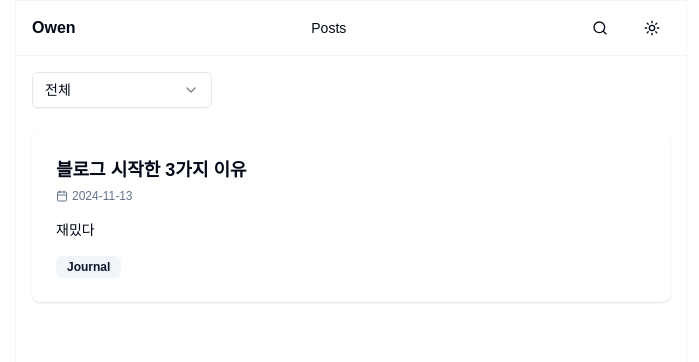
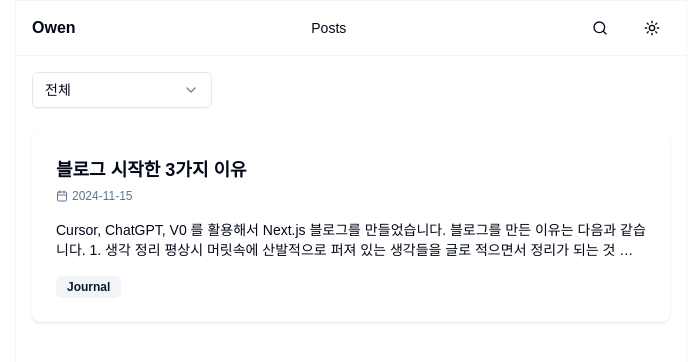
Before and after one commit to tnlvof/owen, a Next.js app: page /posts in a window 1280 px wide. Shown: the top 362 px of the page, without its empty margins (289-988 px from the left). Built offline with nearby package versions, Linux system fonts and the light colour scheme.

Commit message:
feat(posts): add post

```diff
--- a/app/posts/[slug]/page.tsx
+++ b/app/posts/[slug]/page.tsx
@@ -3,6 +3,8 @@ import { getPostBySlug } from "@/lib/utils/mdx";
 import { Mdx } from "@/components/mdx/mdx-components";
 import { notFound } from "next/navigation";
 import { PostLoading } from "@/components/blog/post-loading";
+import { CalendarIcon } from "lucide-react";
+import { Badge } from "@/components/ui/badge";
 
 type Props = {
   params: Promise<{ slug: string }>;
@@ -22,6 +24,12 @@ async function BlogPost({ slug }: { slug: string }) {
     <article className="p-8 mx-auto max-w-2xl min-w-full">
       <header className="mb-8">
         <h1 className="text-2xl font-bold">{post.title}</h1>
+        <div className="mt-2 text-sm text-muted-foreground">
+          <div className="flex items-center text-xs text-muted-foreground">
+            <CalendarIcon className="mr-1 h-3 w-3" />
+            <time dateTime={post.date}>{post.date}</time>
+          </div>
+        </div>
         {post.description && (
           <p className="mt-2 text-xl text-muted-foreground">
             {post.description}
@@ -29,6 +37,19 @@ async function BlogPost({ slug }: { slug: string }) {
         )}
       </header>
       <Mdx source={post.content} />
+      {post.tags && post.tags.length > 0 && (
+        <div className="flex flex-wrap gap-1 mt-8">
+          {post.tags.map((tag) => (
+            <Badge
+              key={tag}
+              variant="secondary"
+              className="text-xs dark:text-blue-200"
+            >
+              {tag}
+            </Badge>
+          ))}
+        </div>
+      )}
     </article>
   );
 }
--- a/components/blog/post-card.tsx
+++ b/components/blog/post-card.tsx
@@ -24,7 +24,16 @@ export function PostCard({ post }: PostCardProps) {
             </div>
           </div>
           <p className="text-sm text-card-foreground line-clamp-2">
-            {post.content.slice(0, 150).replace(/[^\w\sㄱ-ㅎㅏ-ㅣ가-힣]/g, "")}
+            {post.description ||
+              post.content
+                .replace(/^---[\s\S]*?---/, "") // frontmatter 제거
+                .replace(/#+\s/g, "") // 헤더 문법 제거
+                .replace(/\[([^\]]+)\]\([^)]+\)/g, "$1") // 링크 문법에서 텍스트만 추출
+                .replace(/[*_`]/g, "") // 볼드, 이탤릭, 코드 문법 제거
+                .replace(/<br\/>/g, " ") // br 태그 공백으로 변경
+                .replace(/\n/g, " ") // 줄바꿈을 공백으로 변경
+                .trim()
+                .slice(0, 150)}
           </p>
           <div className="flex flex-wrap gap-1">
             {post.tags?.map((tag) => (
--- a/content/posts/2024/블로그 시작.mdx
+++ b/content/posts/2024/블로그 시작.mdx
@@ -1,9 +1,31 @@
 ---
 title: "블로그 시작한 3가지 이유"
 description:
-date: "2024-11-13"
+date: "2024-11-15"
 tags: ["Journal"]
 year: "2024"
 ---
 
-### 재밌다
+Cursor, ChatGPT, V0 를 활용해서 Next.js 블로그를 만들었습니다.
+
+블로그를 만든 이유는 다음과 같습니다.
+
+<br/>
+
+### 1. 생각 정리
+평상시 머릿속에 산발적으로 퍼져 있는 생각들을 글로 적으면서 정리가 되는 것 같습니다.
+정리된 생각을 전달하는 것이 전달 받는 사람에게도 도움이 되는 것 같습니다.
+
+<br/>
+
+### 2. 퍼스널브랜딩
+제가 어떤 사람인지, 어떤 생각을 하는지 알고 싶은 분들이 있다면 이 블로그를 알려주고 싶습니다.
+
+<br/>
+
+### 3. 기록 남기기
+성장하는 과정을 기록으로 남깁니다.
+이 기록들이 누군가에게 도움이 되길 바랍니다.
+
+<br/>
+\+ AI 툴, Next.js 최신버전 사용과 마크다운 연습은 덤!
```
